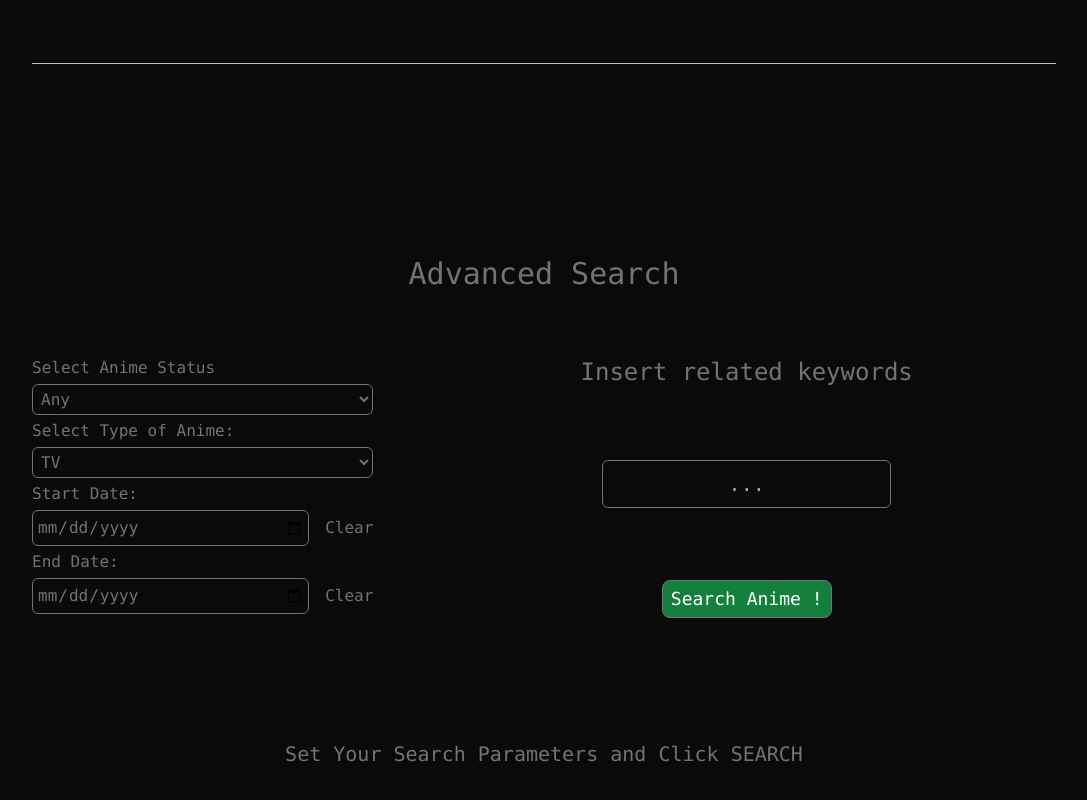
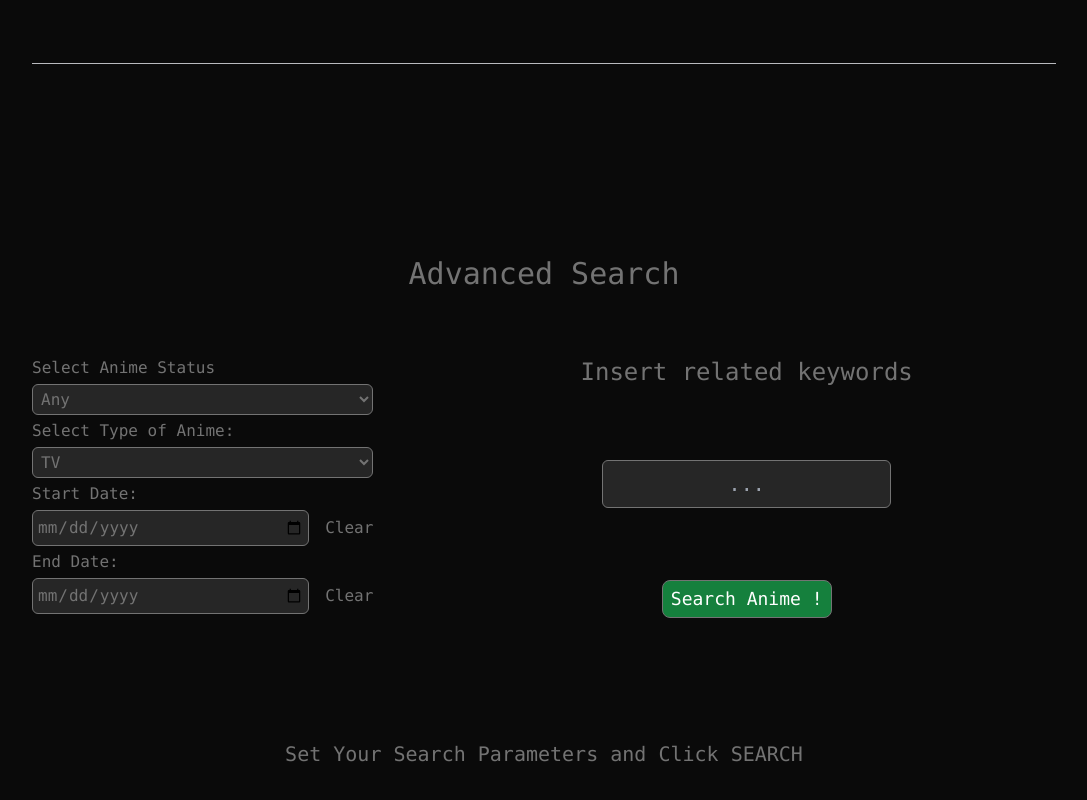
Before and after one commit to Subhavich/anime-search-api, a React (Vite) app in the folder mal-queries/: page / in a window 1280 px wide. Shown: the part 821-1621 px from the top of the page, without its empty margins (96-1183 px from the left). Built offline with nearby package versions, Linux system fonts and the light colour scheme; no server answers.

Commit message:
change color of input

```diff
--- a/mal-queries/src/components/Search.tsx
+++ b/mal-queries/src/components/Search.tsx
@@ -96,7 +96,7 @@ const SearchBar = () => {
               name="status"
               id="status"
               ref={statusRef}
-              className=" p-1 my-1 bg-transparent border border-neutral-500 rounded-md"
+              className=" p-1 my-1 bg-neutral-800 border border-neutral-500 rounded-md"
             >
               <option value="">Any</option>
               <option value="airing">Airing</option>
@@ -111,7 +111,7 @@ const SearchBar = () => {
               name="type"
               id="type"
               ref={typeRef}
-              className=" p-1 my-1 bg-transparent border border-neutral-500 rounded-md"
+              className=" p-1 my-1 bg-neutral-800 border border-neutral-500 rounded-md"
             >
               <option value="tv">TV</option>
               <option value="movie">Movie</option>
@@ -133,7 +133,7 @@ const SearchBar = () => {
                 id="start-date"
                 ref={startRef}
                 defaultValue=""
-                className="w-full p-1 my-1 bg-transparent border border-neutral-500 rounded-md"
+                className=" bg-neutral-800 w-full p-1 my-1  border  border-neutral-500 rounded-md"
               />
               <button
                 className=""
@@ -157,7 +157,7 @@ const SearchBar = () => {
                 id="end-date"
                 ref={endRef}
                 defaultValue=""
-                className="w-full p-1 my-1 bg-transparent border border-neutral-500 rounded-md"
+                className="w-full p-1 my-1 bg-neutral-800 border border-neutral-500 rounded-md"
               />
               <button
                 className=""
@@ -183,7 +183,7 @@ const SearchBar = () => {
           <input
             id="search"
             ref={stringRef}
-            className="bg-transparent text-center px-4 m-1 text-xl border border-neutral-500 rounded-md min-h-12"
+            className="bg-neutral-800 text-center px-4 m-1 text-xl border border-neutral-500 rounded-md min-h-12"
             placeholder="..."
           />
 
```
